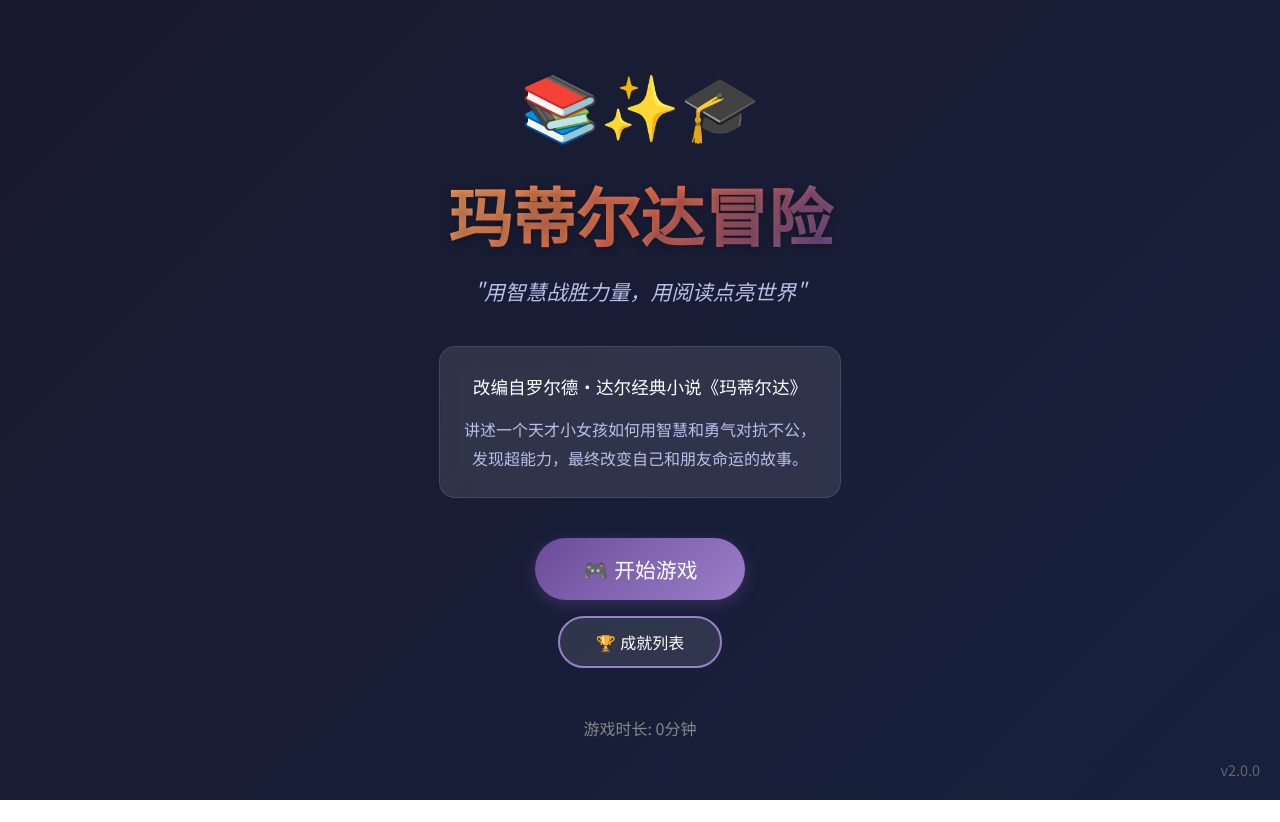
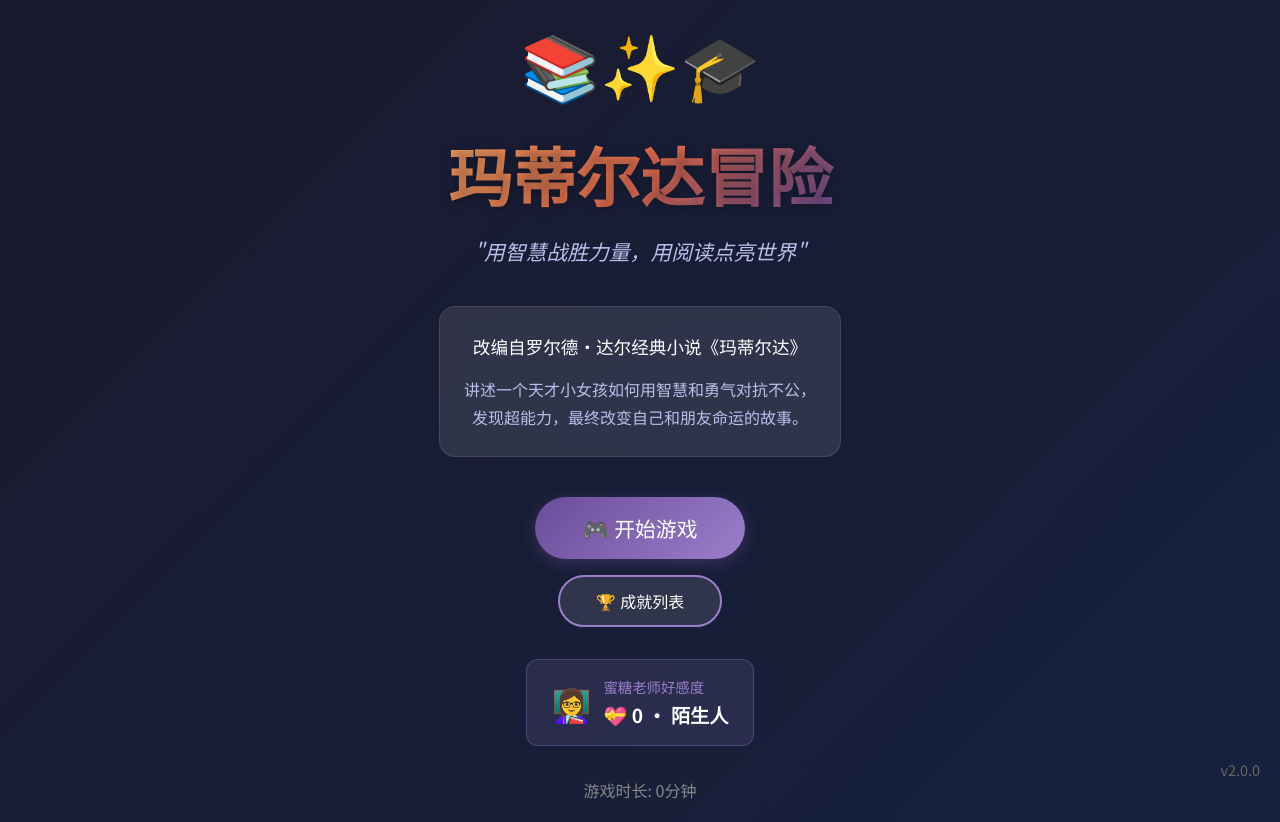
Before and after one commit to kk580kk/Matilda-learning-english-game, a React (Vite) app: page / in a window 1280 px wide. Before the commit the page ends 800 px from the top, so only its background shows below. Built offline with nearby package versions, Linux system fonts and the light colour scheme.

Commit message:
feat: 在首页显示蜜糖老师好感度

```diff
--- a/src/pages/HomePage.tsx
+++ b/src/pages/HomePage.tsx
@@ -1,9 +1,10 @@
 import { Link } from 'react-router-dom';
 import { motion } from 'framer-motion';
-import { useGameStore } from '../store';
+import { useGameStore, useStoryStore } from '../store';
 
 const HomePage = () => {
   const { totalPlayTime } = useGameStore();
+  const { trustValue, getTrustLevelName } = useStoryStore();
 
   const formatTime = (seconds: number): string => {
     const hours = Math.floor(seconds / 3600);
@@ -102,8 +103,33 @@
           </Link>
         </div>
 
+        {/* 蜜糖老师好感度 */}
+        <motion.div
+          initial={{ opacity: 0, scale: 0.9 }}
+          animate={{ opacity: 1, scale: 1 }}
+          transition={{ delay: 0.5 }}
+          style={{
+            marginTop: '32px',
+            padding: '16px 24px',
+            background: 'rgba(155, 127, 201, 0.15)',
+            borderRadius: '12px',
+            border: '1px solid rgba(155, 127, 201, 0.3)',
+            display: 'inline-block'
+          }}
+        >
+          <div style={{ display: 'flex', alignItems: 'center', gap: '12px' }}>
+            <span style={{ fontSize: '2rem' }}>👩‍🏫</span>
+            <div style={{ textAlign: 'left' }}>
+              <p style={{ color: '#9b7fc9', fontSize: '0.9rem', margin: 0 }}>蜜糖老师好感度</p>
+              <p style={{ color: '#fff', fontSize: '1.2rem', margin: '4px 0 0', fontWeight: 'bold' }}>
+                💝 {trustValue} · {getTrustLevelName()}
+              </p>
+            </div>
+          </div>
+        </motion.div>
+
         {/* Stats */}
-        <div style={{ marginTop: '48px', color: '#888' }}>
+        <div style={{ marginTop: '32px', color: '#888' }}>
           <p>游戏时长: {formatTime(totalPlayTime)}</p>
         </div>
 
```
